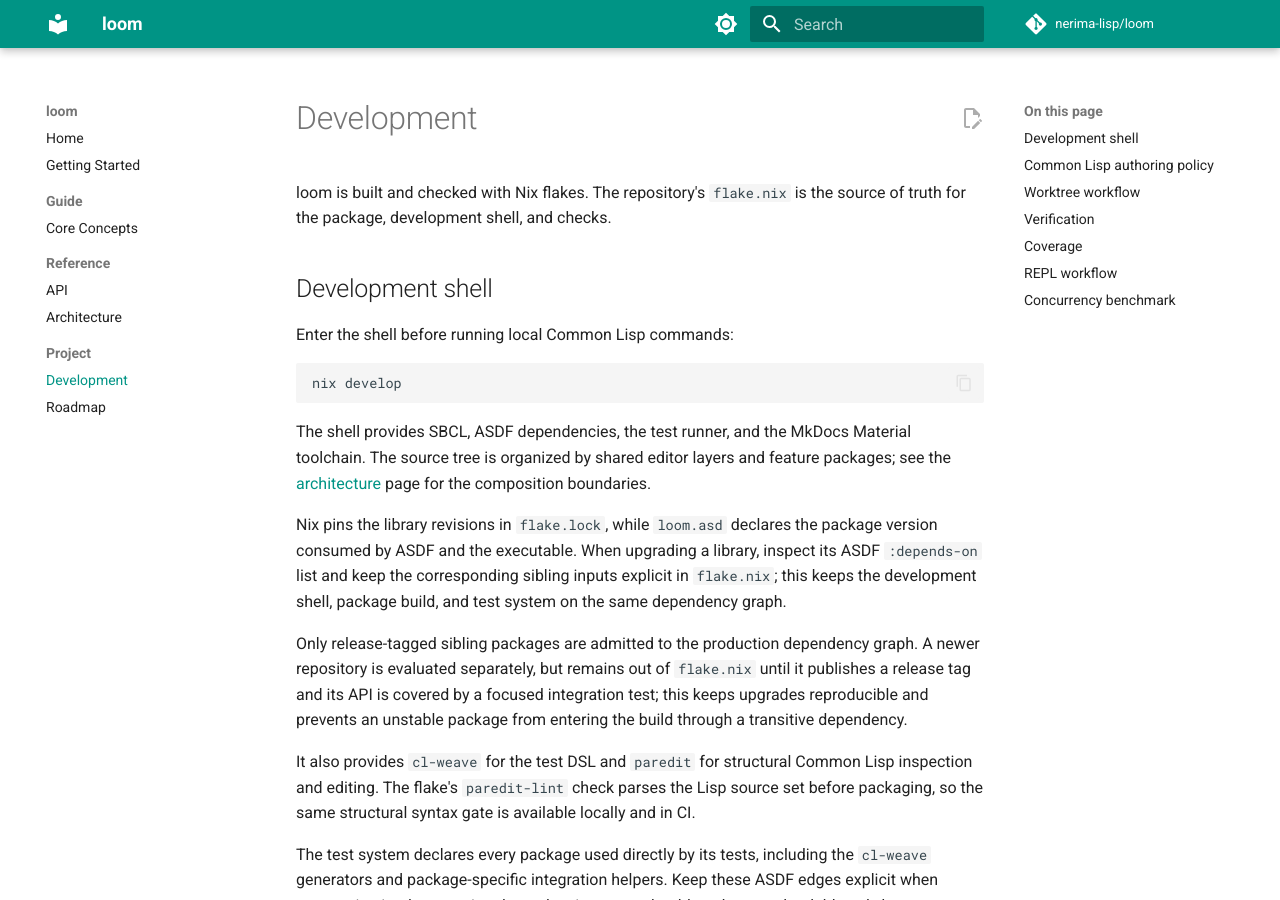
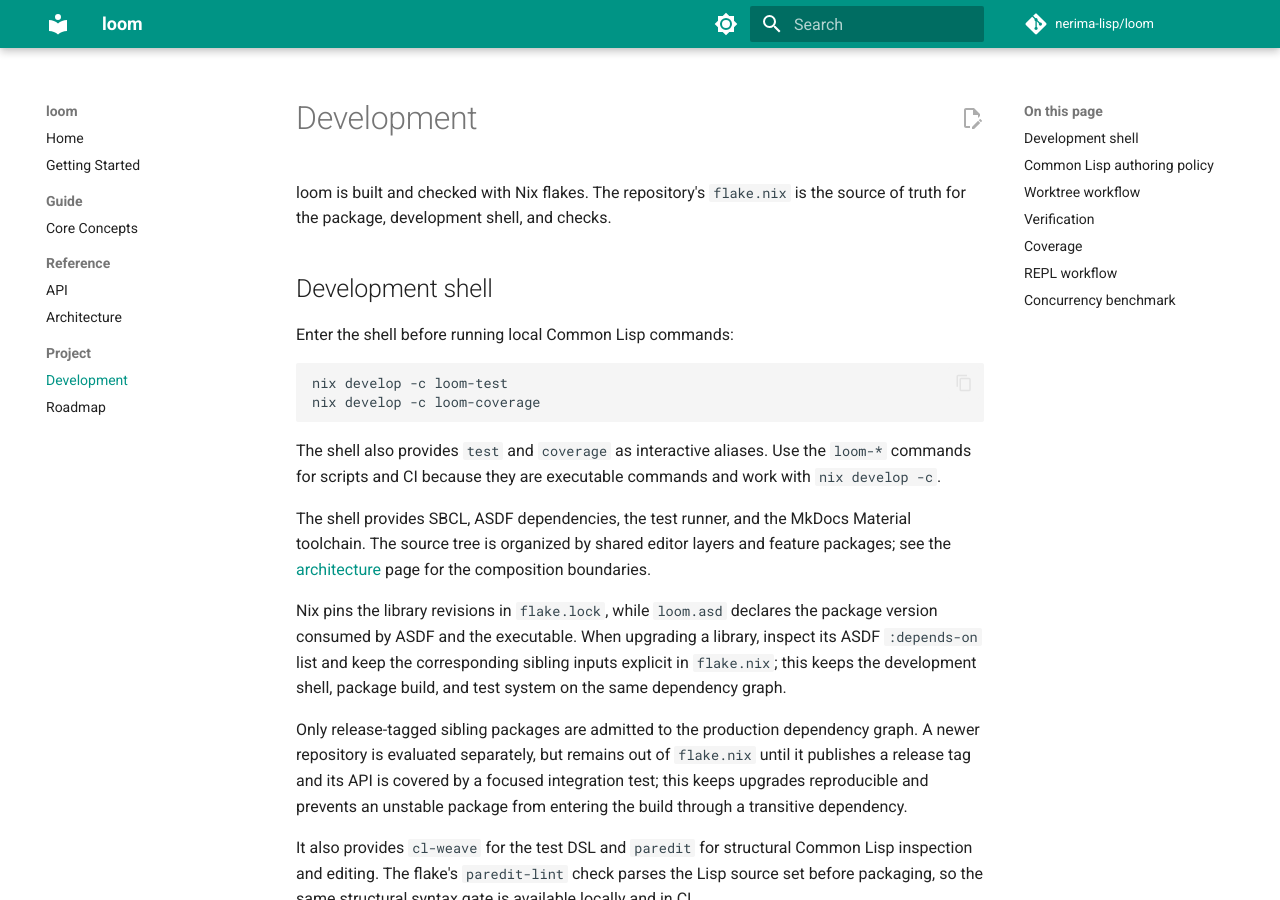
Before and after one commit to nerima-lisp/loom, an MkDocs documentation site: the page built from docs/src/project/development.md, in a window 1280 px wide and 900 px high. Built offline with MkDocs 1.6.1 and Material for MkDocs 9.7.7, drawn with Linux system fonts in a browser that asks for light colours; comment, search, counter and statistics services are not loaded.

Commit message:
fix: expose executable development commands

````diff
--- a/docs/src/project/development.md
+++ b/docs/src/project/development.md
@@ -8,8 +8,13 @@ source of truth for the package, development shell, and checks.
 Enter the shell before running local Common Lisp commands:
 
 ```sh
-nix develop
+nix develop -c loom-test
+nix develop -c loom-coverage
 ```
+
+The shell also provides `test` and `coverage` as interactive aliases. Use the
+`loom-*` commands for scripts and CI because they are executable commands and
+work with `nix develop -c`.
 
 The shell provides SBCL, ASDF dependencies, the test runner, and the MkDocs
 Material toolchain. The source tree is organized by shared editor layers and
````
Also changed, not shown: README.md, 1 other file.
